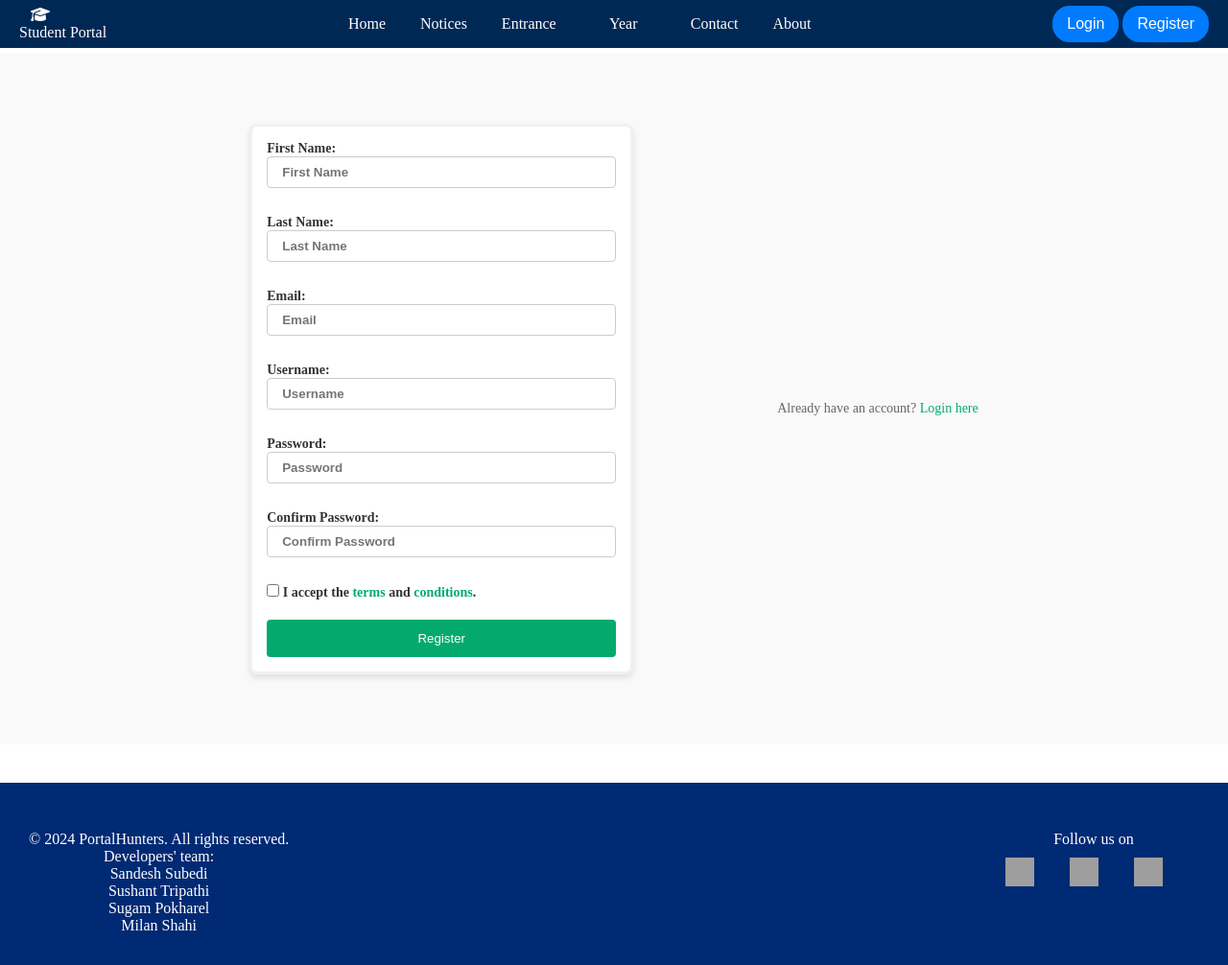
After one commit to milanshahi57/studen_portal, a Django app: page /register/ in a window 1280 px wide. The commit adds this page. Shown: the whole page at 96% size. Run offline with Django 5.2, Linux system fonts and the light colour scheme; grey boxes are pictures that could not be loaded.

Commit message:
register added and login formed changed and register button added in nav

```diff
--- /dev/null
+++ b/student_app/static/css/login.css
@@ -0,0 +1,93 @@
+/* Login Page CSS */
+.login-container {
+    display: flex;
+    justify-content: center;
+    align-items: center;
+    height: 90vh;
+    background-color: #f9f9f9;
+    padding: 100px;
+    margin-top: 56px;
+  }
+
+  .login-wrapper {
+    height: 100%;
+    width: 50%;
+    display: flex;
+    align-items: center;
+    justify-content: space-between;
+    border: 2px solid #ccc;
+    border-radius: 10px;
+    box-shadow: 0 4px 6px rgba(0, 0, 0, 0.1);
+    overflow: hidden;
+
+
+  }
+
+  .login-section {
+    flex: 1;
+    padding: 20px;
+    background-color: #ffffff;
+  }
+
+  .login-form {
+    display: flex;
+    align-items: center;
+    flex-direction: column;
+    gap: 20px;
+  }
+
+  .login-label {
+    width: 60%;
+    font-size: 16px;
+    font-weight: bold;
+  }
+
+  .login-input {
+    width: 100%;
+    padding: 10px;
+    border: 1px solid #ccc;
+    border-radius: 5px;
+    font-size: 14px;
+  }
+
+  .placeholder-bold::placeholder {
+    font-weight: bold;
+  }
+
+  .login-button {
+
+    width: 35%;
+    background-color: #007bff;
+    color: white;
+    padding: 10px 15px;
+    font-size: 16px;
+    border: none;
+    border-radius: 5px;
+    cursor: pointer;
+  }
+
+  .login-button:hover {
+    background-color: #0056b3;
+  }
+
+  .login-footer {
+    text-align: center;
+    font-size: 14px;
+  }
+
+  .login-link {
+    color: #007bff;
+    text-decoration: none;
+  }
+
+  .login-link:hover {
+    text-decoration: underline;
+  }
+
+  .register-link-section {
+    flex: 1;
+    background-color: #f4f4f4;
+    display: flex;
+    align-items: center;
+    justify-content: center;
+  }
--- a/student_app/static/css/navbar.css
+++ b/student_app/static/css/navbar.css
@@ -104,87 +104,24 @@
   padding-left: 12px;
 }
 
-  /* Outer container for the login section */
-  .outer {
-    height: 100vh;
-    width: 100vw;
-    display: flex;
-    justify-content: center;
-    align-items: center;
-    background: url("finalimgforportal.jpg");
-    background-position: center;
-    background-size: cover;
-    overflow: hidden;
-    color: white;
-   }
+/* styling of login and register button  */
+.logreg_buttons{
+color: white;
+text-decoration: none;
+}
 
-  /* Login form container */
-  .login {
-    border: 1px solid black;
-    width: 400px;
-    height: 500px;
-    background: url("finalportalimg.jpg");
-    background-size: cover;
-    background-position: center;
-    overflow: hidden;
-    color: white;
-    border-radius: 20px;
-    box-shadow: 0px 0px 20px rgba(0, 0, 0, 0.75);
-  }
-
-  /* Form styles */
-  .login-form {
-    display: block;
-    box-sizing: border-box;
-    padding: 40px;
-    width: 100%;
-    height: 100%;
-    backdrop-filter: brightness(40%);
-    flex-direction: column;
-    display: flex;
-    gap: 25px;
-  }
-
-  /* Heading styles */
-  .h1-login {
-    font-weight: normal;
-    font-size: 24px;
-    text-shadow: 0px 0px 2px rgba(0, 0, 0, 0.5);
-    margin-bottom: 60px;
-  }
-
-  /* Label styles */
-  .label-login {
-    color: rgba(255, 255, 255, 0.8);
-    text-transform: uppercase;
-    font-size: 10px;
-    letter-spacing: 2px;
-    padding-left: 10px;
-  }
-
-  /* Input styles */
-  .input-login {
-    background: rgba(255, 255, 255, 0.3);
-    height: 40px;
-    line-height: 40px;
-    border-radius: 20px;
-    padding: 0px 20px;
-    border: none;
-    margin-bottom: 20px;
-    color: white;
-  }
-
-  /* Button styles submit button of login page */
-  .lsubmit-button {
-    background: rgb(45, 126, 231);
-    height: 40px;
-    line-height: 40px;
-    border-radius: 40px;
-    border: none;
-    margin: 10px 0px;
-    box-shadow: 0px 0px 5px rgba(0, 0, 0, 0.3);
-    color: white;
-  }
+.logreg-button{
+  background-color: #007bff;
+  color: white;
+  padding: 10px 15px;
+  font-size: 16px;
+  border: none;
+  border-radius: 18px;
+  cursor: pointer;
+}
+.logreg-button:hover {
+  background-color: #0056b3;
+}
 
   /* footer code */
 
--- /dev/null
+++ b/student_app/static/css/register.css
@@ -0,0 +1,83 @@
+/* Section Styling */
+.register-section {
+    display: flex;
+    justify-content: center;
+    align-items: center;
+    height: 90vh;
+    background-color: #f9f9f9;
+    padding:100px;
+    margin-top: 56px;
+
+  }
+
+  /* Form Styling */
+  .register-form {
+    background: #fff;
+    padding: 15px;
+    border: 3px solid #f1f1f1;
+    border-radius: 8px;
+    box-shadow: 0 4px 6px rgba(0, 0, 0, 0.1);
+    display: flex;
+    flex-direction: column;
+    width: 100%;
+    max-width: 400px;
+    box-sizing: border-box;
+  }
+
+  /* Label Styling */
+  .form-label {
+    font-size: 14px;
+    margin-bottom: 10px;
+    color: #333;
+    font-weight: bold;
+  }
+
+  /* Input Styling */
+  .form-input {
+    width: 100%;
+    padding: 8px 15px;
+    margin-bottom: 18px;
+    border: 1px solid #ccc;
+    border-radius: 4px;
+    box-sizing: border-box;
+  }
+
+  /* Button Styling */
+  .form-button {
+    background-color: #04aa6d;
+    color: white;
+    padding: 12px 18px;
+    margin-top: 10px;
+    border: none;
+    cursor: pointer;
+    border-radius: 4px;
+    text-align: center;
+  }
+
+  .form-button:hover {
+    opacity: 0.9;
+  }
+
+  /* Link Styling */
+  .form-link {
+    color: #04aa6d;
+    text-decoration: none;
+  }
+
+  .form-link:hover {
+    text-decoration: underline;
+  }
+  .placeholder-bold::placeholder {
+    font-weight: bold;
+  }
+
+.random_loginlink{
+    margin-left: 150px;
+}
+
+.form-footer {
+    text-align: center;
+    margin-top: 20px;
+    font-size: 14px;
+    color: #666;
+  }
--- a/student_app/templates/base.html
+++ b/student_app/templates/base.html
@@ -11,6 +11,8 @@
     <link rel="stylesheet" href="{%static 'css/about.css'%}"/>
     <link rel="stylesheet" href="{% static 'css/year.css' %}"/>
     <link rel="stylesheet" href="{% static 'css/contact.css' %}"/>
+    <link rel="stylesheet" href="{% static 'css/register.css' %}"/>
+    <link rel="stylesheet" href="{% static 'css/login.css' %}"/>
     {% comment %} <link rel="stylesheet" href="{% static 'css/subjects.css' %}"/> {% endcomment %}
     <link rel="stylesheet" href="{% static 'css/notices.css' %}"/>
     <link rel="stylesheet" href="https://cdnjs.cloudflare.com/ajax/libs/font-awesome/6.5.2/css/all.min.css" integrity="sha512-SnH5WK+bZxgPHs44uWIX+LLJAJ9/2PkPKZ5QiAj6Ta86w+fsb2TkcmfRyVX3pBnMFcV7oQPJkl9QevSCWr3W6A==" crossorigin="anonymous" referrerpolicy="no-referrer" />
@@ -42,7 +44,8 @@
                 </ul>
           </div>
           <div>
-            <button class="login-button"> <a href="{% url 'login' %}" class="link-login">Login</a></button>
+            <button class="logreg-button"> <a href="{% url 'login' %}" class="logreg_buttons">Login</a></button>
+            <button class="logreg-button"> <a href="{% url 'register' %}" class="logreg_buttons">Register</a></button>
           </div>
         </nav>
     <!-- Navbar ends here -->
--- /dev/null
+++ b/student_app/templates/register.html
@@ -0,0 +1,46 @@
+{% extends "base.html" %}
+{% load static %}
+
+{% block title %}Blog | student_portal{% endblock %}
+
+{% block content %}
+    <section id="register" class="register-section">
+        <form method="post" action="{% url 'register' %}" class="register-form">
+            {% csrf_token %}
+
+            <label for="first_name" class="form-label">First Name:<br>
+                <input type="text" id="first_name" name="first_name" class="form-input placeholder-bold" placeholder="First Name" required />
+            </label>
+
+            <label for="last_name" class="form-label">Last Name:<br>
+                <input type="text" id="last_name" name="last_name" class="form-input placeholder-bold" placeholder="Last Name" required />
+            </label>
+
+            <label for="Email" class="form-label">Email:<br>
+                <input type="email" id="Email" name="Email" class="form-input placeholder-bold" placeholder="Email" required />
+            </label>
+
+            <label for="username" class="form-label">Username:<br>
+                <input type="text" id="username" name="username" class="form-input placeholder-bold" placeholder="Username" required />
+            </label>
+
+            <label for="password" class="form-label">Password:<br>
+                <input type="password" id="password" name="password" class="form-input placeholder-bold" placeholder="Password" required />
+            </label>
+
+            <label for="confirm_password" class="form-label">Confirm Password:<br>
+                <input type="password" id="confirm_password" name="confirm_password" class="form-input placeholder-bold" placeholder="Confirm Password" required>
+            </label>
+
+            <label for="terms" class="form-label">
+                <input type="checkbox" id="terms" name="terms" required>
+                I accept the <a href="#" class="form-link">terms</a> and <a href="#" class="form-link">conditions</a>.
+            </label>
+
+            <button type="submit" class="form-button">Register</button>
+        </form>
+        <div class="random_loginlink">
+        <p class="form-footer">Already have an account? <a href="{% url 'login' %}" class="form-link">Login here</a></p>
+        </div>
+    </section>
+{% endblock %}
--- a/student_app/urls.py
+++ b/student_app/urls.py
@@ -8,7 +8,8 @@ from .views import contact_view
 
 urlpatterns = [
     path('',views.home,name='home'),
-    path('login/',views.login,name='login'),
+    path('register/', views.register, name='register'),
+    path('login/', views.login, name='login'),
     path('about/',views.about, name='about'),
     path('year/',views.year, name='year'),
     # path('contact/',views.contact, name='contact'),
--- a/student_app/views.py
+++ b/student_app/views.py
@@ -15,6 +15,9 @@ def year(request):
 
 def contact(request):
     return render(request, 'contact.html')
+
+def register(request):
+    return render(request, 'register.html')
 
 from django.shortcuts import render
 from .models import Subject  # Make sure to import the Subject model
```
Also changed, not shown: student_app/templates/login.html (+28 -16 lines), db.sqlite3.
